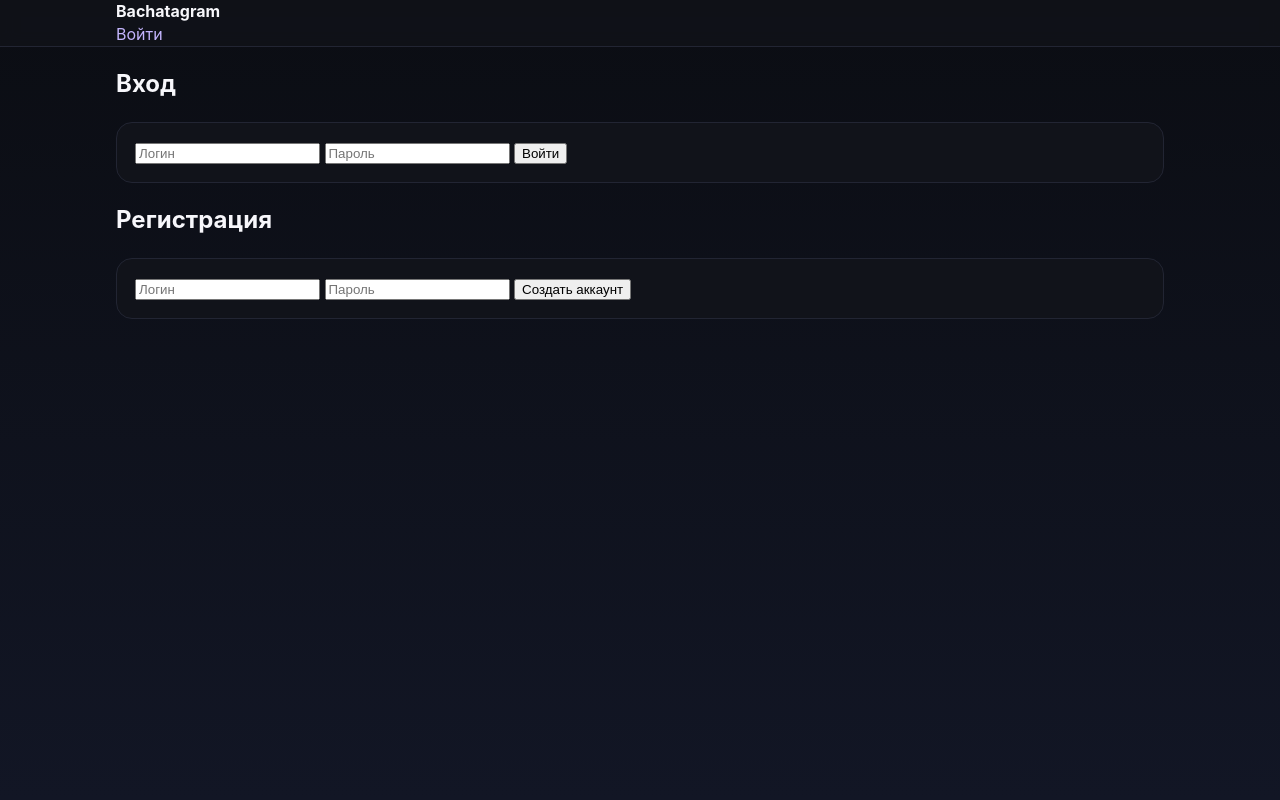
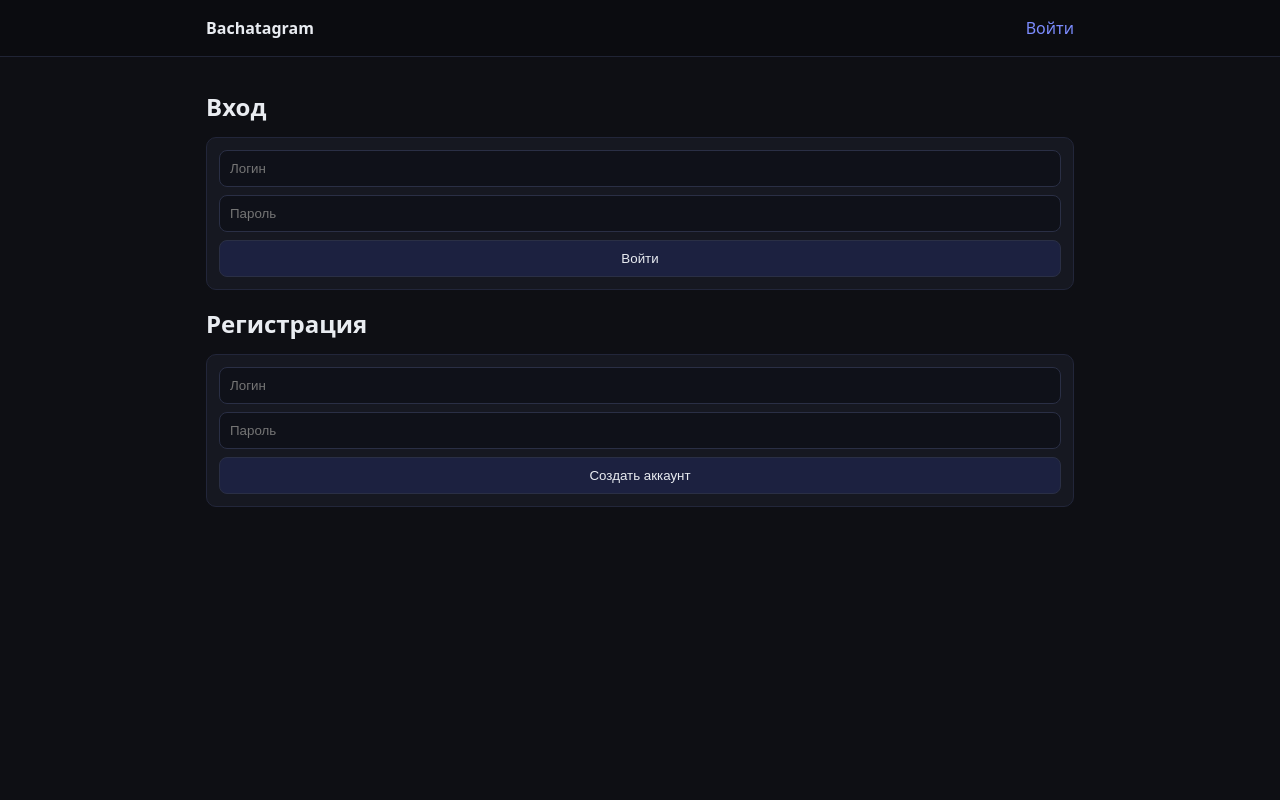
Before and after one commit to djdoodlez-gif/Bachata-music, a Flask app: page /auth/login in a window 1280 px wide. Run offline with Flask 3, Linux system fonts and the light colour scheme.

Commit message:
Update styles.css

```diff
--- a/static/styles.css
+++ b/static/styles.css
@@ -1,42 +1,12 @@
-:root{
-  --bg:#0b0d13;--card:#11131a;--muted:#a1a6b3;--text:#f7f7fb;--line:#222533;--brand:#7c3aed;--accent:#f59e0b;
-}
-*{box-sizing:border-box}html,body{height:100%}body{margin:0;background:linear-gradient(180deg,#0b0d13,#121625);color:var(--text);font:16px/1.45 Inter,system-ui,Segoe UI,Roboto,Arial}
-a{color:#c4b5fd;text-decoration:none}
-.container{max-width:1080px;margin:0 auto;padding:0 16px}
-.row{display:flex;gap:12px}.between{justify-content:space-between}.center-v{align-items:center}.gap{gap:10px}
-.topbar{position:sticky;top:0;background:rgba(17,19,26,.8);backdrop-filter:blur(8px);border-bottom:1px solid var(--line);z-index:10}
-.brand{font-weight:800;font-size:20px;padding:12px 0;color:#fff}
-.nav a{padding:10px 8px;border-radius:8px}
-.nav a:hover{background:rgba(255,255,255,.06)}
-.page{padding:20px 0 60px}
-.card{background:var(--card);border:1px solid var(--line);border-radius:16px;padding:18px}
-.btn{border:1px solid var(--line);background:#181b29;color:#fff;border-radius:10px;padding:10px 14px;cursor:pointer}
-.btn.primary{background:var(--brand);border-color:var(--brand)}
-.input{flex:1;border:1px solid var(--line);background:#0f1320;color:#fff;border-radius:10px;padding:10px 12px}
-.small{font-size:12px}.muted{color:var(--muted)}.mt{margin-top:8px}.ml{margin-left:12px}
-.avatar{width:36px;height:36px;border-radius:50%;background:#1f2340;color:#c4b5fd;display:grid;place-items:center;font-weight:700}
-.avatar.xl{width:64px;height:64px;font-size:26px}
-.hero{display:grid;grid-template-columns:1.1fr .9fr;gap:16px;align-items:center;min-height:300px;background:linear-gradient(135deg,#12162a,#0f1222)}
-.hero-inner h1{margin:0 0 8px 0;font-size:32px}
-.accent{color:var(--accent)}
-.hero-art{height:260px;border-radius:14px;background:
-    radial-gradient(60% 60% at 70% 30%, rgba(124,58,237,.4), transparent 60%),
-    radial-gradient(40% 40% at 20% 70%, rgba(245,158,11,.35), transparent 60%),
-    linear-gradient(180deg, #0f1222, #12162a)}
-.grid3{display:grid;grid-template-columns:1fr 1fr 1fr;gap:16px;margin-top:16px}
-.menu{list-style:none;margin:0;padding:0}.menu li{margin:8px 0}
-.layout{display:grid;grid-template-columns:220px 1fr 260px;gap:16px}
-.aside{position:sticky;top:72px;height:fit-content}
-.composer .input{min-width:200px}
-.post-img{width:100%;height:320px;object-fit:cover;border-radius:10px;border:1px solid var(--line)}
-.icon{border:none;background:transparent;color:#cbd5e1;font-size:20px;cursor:pointer}
-.footer{border-top:1px solid var(--line);padding:20px 0;color:var(--muted);background:#0e111c}
-.grid2{display:grid;grid-template-columns:1fr 1fr;gap:12px}
-.auth{max-width:520px;margin:0 auto}
-@media (max-width:980px){
-  .layout{grid-template-columns:1fr}
-  .hide-sm{display:none}
-  .grid3{grid-template-columns:1fr}
-  .hero{grid-template-columns:1fr}
-}
+:root { --bg:#0e0f14; --card:#161821; --text:#e9ecf1; --muted:#98a2b3; --brand:#7c8cff; }
+*{box-sizing:border-box} body{margin:0;background:var(--bg);color:var(--text);font:16px/1.5 system-ui,-apple-system,Segoe UI,Roboto}
+a{color:var(--brand);text-decoration:none} .container{max-width:900px;margin:0 auto;padding:16px}
+.topbar{background:#0b0c10;border-bottom:1px solid #202435} .topbar .container{display:flex;gap:16px;align-items:center;justify-content:space-between}
+nav a{margin-left:12px}
+h1,h2,h3{margin:16px 0 8px}
+.card{background:var(--card);padding:12px;border:1px solid #22263a;border-radius:10px;margin:12px 0;display:flex;flex-direction:column;gap:8px}
+input,textarea,button{padding:10px;border-radius:8px;border:1px solid #2a2f45;background:#0f1119;color:var(--text)}
+button{cursor:pointer;background:#1c2140}
+.flash{background:#1d2a1f;border:1px solid #27402a;padding:10px;border-radius:8px;margin:8px 0}
+.feed{list-style:none;padding:0;margin:0} .post{background:var(--card);border:1px solid #20263c;border-radius:12px;padding:12px;margin:10px 0}
+.meta{color:var(--muted);font-size:14px;margin-bottom:6px}
```
